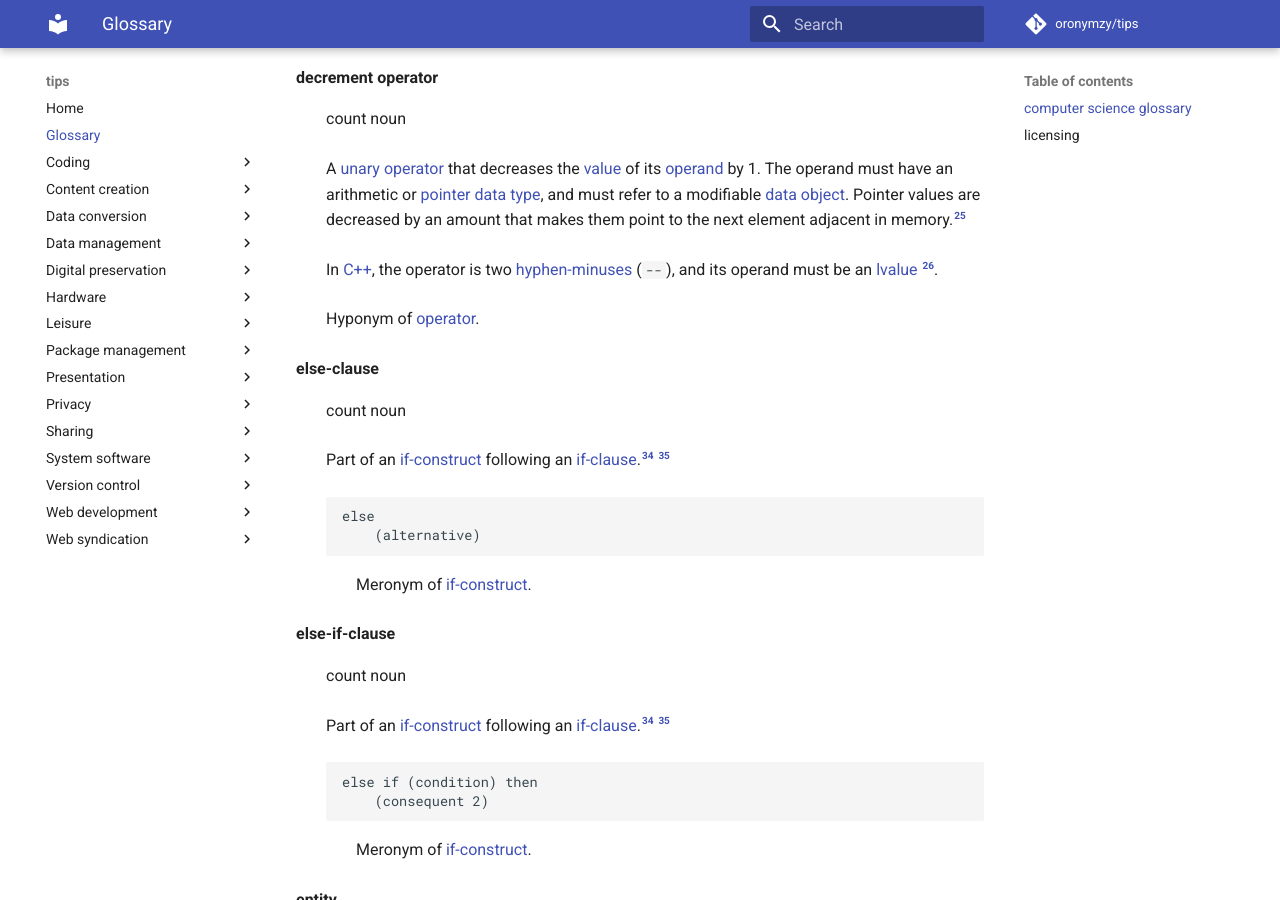
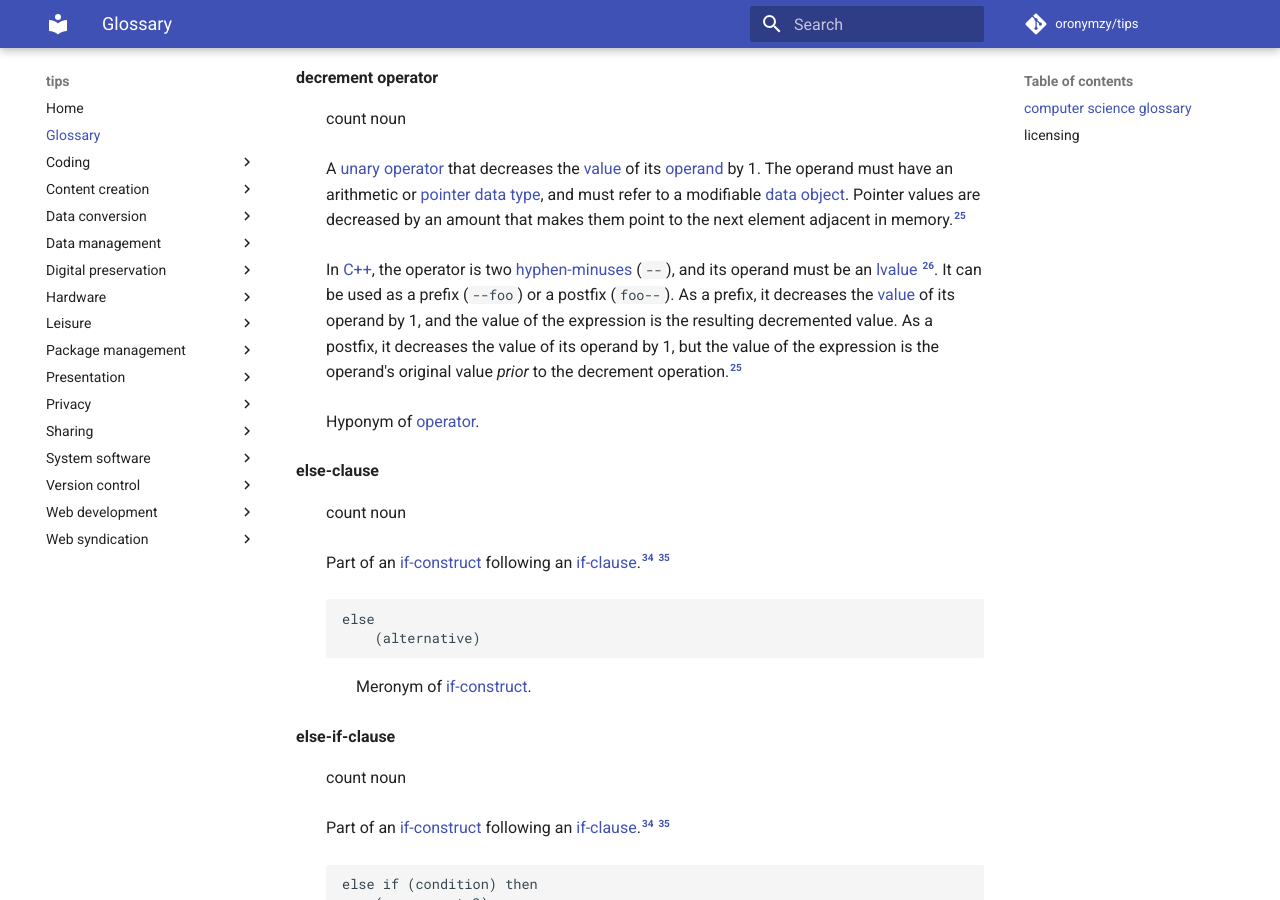
Before and after one commit to oronymzy/tips, an MkDocs documentation site: the page built from docs/glossry.md, in a window 1280 px wide and 900 px high, scrolled down 5198 px. Built offline with MkDocs 1.6.1 and Material for MkDocs 9.7.7, drawn with Linux system fonts in a browser that asks for light colours; comment, search, counter and statistics services are not loaded; some of the changed text lies outside the part shown.

Commit message:
Add information on using increment and decrement operators as prefixes or postfixes

```diff
--- a/docs/glossry.md
+++ b/docs/glossry.md
@@ -103,7 +103,7 @@ Data can be organized in many different types of [data structures](https://en.wi
 **decrement operator** {: #decrementoperatordef }
 : count noun
 : A [unary](https://en.wikipedia.org/wiki/Unary_operator) [operator](#operatordef) that decreases the [value](#valuedef) of its [operand](#operanddef) by 1. The operand must have an arithmetic or [pointer](https://en.wikipedia.org/wiki/Pointer_(computer_programming)) [data type](#datatypedef), and must refer to a modifiable [data object](https://en.wikipedia.org/wiki/Data_object). Pointer values are decreased by an amount that makes them point to the next element adjacent in memory.[^decrementoperatordef-note1]
-: In [C++](https://en.wikipedia.org/wiki/C++), the operator is two [hyphen-minuses](https://en.wikipedia.org/wiki/Hyphen-minus) (`--`), and its operand must be an [lvalue](#lvaluedef) [^decrementoperatordef-note2].
+: In [C++](https://en.wikipedia.org/wiki/C++), the operator is two [hyphen-minuses](https://en.wikipedia.org/wiki/Hyphen-minus) (`--`), and its operand must be an [lvalue](#lvaluedef) [^decrementoperatordef-note2]. It can be used as a prefix (`--foo`) or a postfix (`foo--`). As a prefix, it decreases the [value](#valuedef) of its operand by 1, and the value of the expression is the resulting decremented value. As a postfix, it decreases the value of its operand by 1, but the value of the expression is the operand's original value *prior* to the decrement operation.[^decrementoperatordef-note1]
 : Hyponym of [operator](#operatordef).
 
 **else-clause** {: #elseclausedef }
@@ -182,7 +182,7 @@ end if
 **increment operator** {: #incrementoperatordef }
 : count noun
 : A [unary](https://en.wikipedia.org/wiki/Unary_operator) [operator](#operatordef) that increases the [value](#valuedef) of its operand by 1. The [operand](#operanddef) must have an arithmetic or [pointer](https://en.wikipedia.org/wiki/Pointer_(computer_programming)) [data type](#datatypedef). Pointer values are increased by an amount that makes them point to the next element adjacent in memory.[^incrementoperatordef-note1]
-: In [C++](https://en.wikipedia.org/wiki/C++), the operator is two [plus signs](https://en.wikipedia.org/wiki/Plus_and_minus_signs#Plus_sign) (`++`), and its operand must be an [lvalue](#lvaluedef) [^incrementoperatordef-note2].
+: In [C++](https://en.wikipedia.org/wiki/C++), the operator is two [plus signs](https://en.wikipedia.org/wiki/Plus_and_minus_signs#Plus_sign) (`++`), and its operand must be an [lvalue](#lvaluedef) [^incrementoperatordef-note2]. It can be used as a prefix (`++foo`) or a postfix (`foo++`). As a prefix, it increases the [value](#valuedef) of its operand by 1, and the value of the expression is the resulting incremented value. As a postfix, it increases the value of its operand by 1, but the value of the expression is the operand's original value *prior* to the increment operation.[^incrementoperatordef-note1]
 : Hyponym of [operator](#operatordef).
 
 **leading** {: #leadingdef }
```
